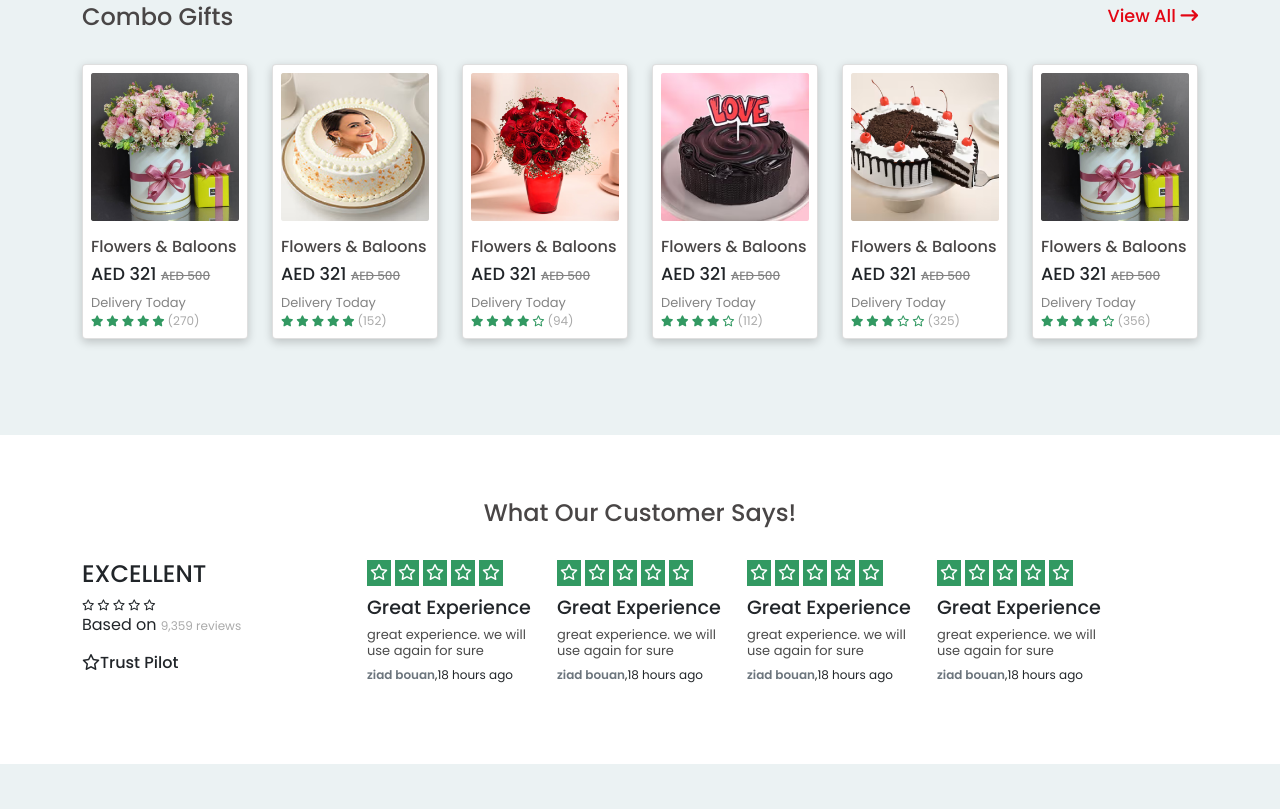
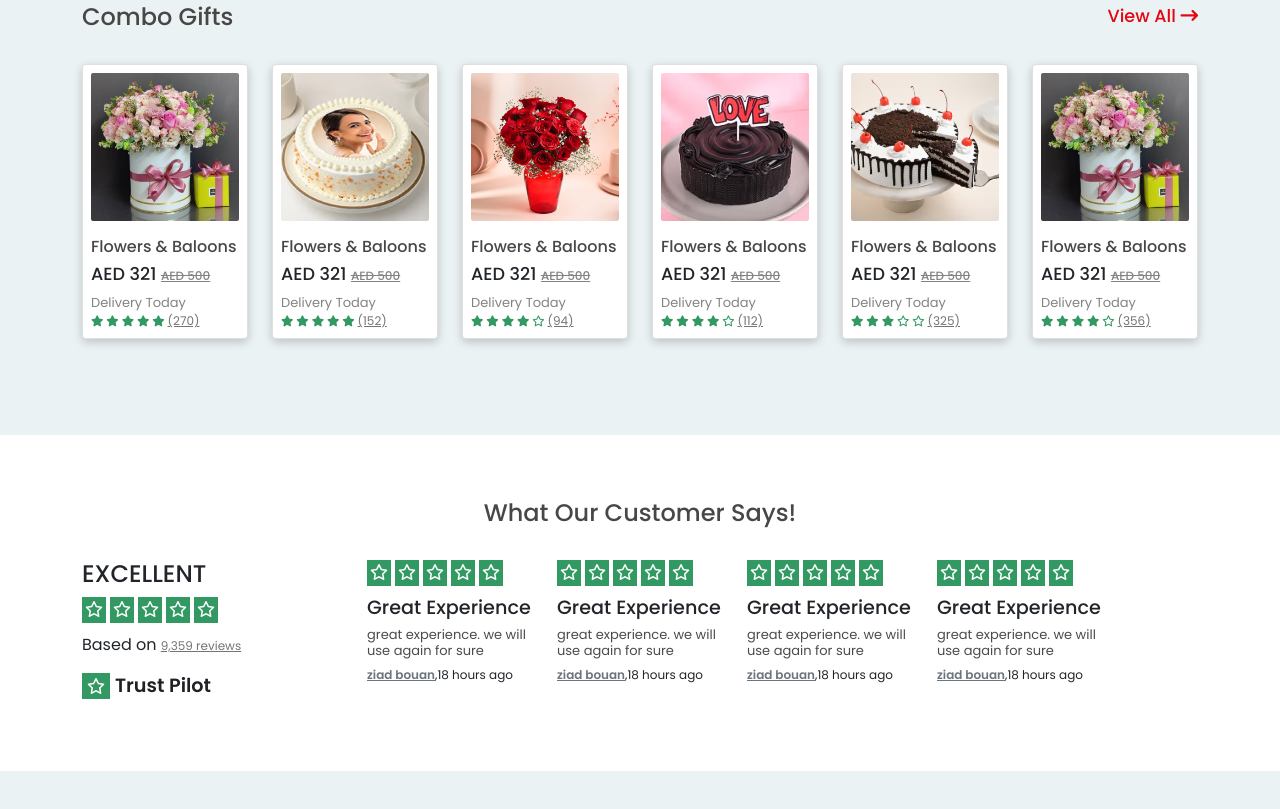
Before and after one commit to AnoopAG91/Real-Flower-Project, a plain HTML site: page index.html in a window 1280 px wide. Shown: the part 1967-2776 px from the top of the page. Drawn offline with nearby package versions, Linux system fonts and the light colour scheme.

Commit message:
added responsive styles

```diff
--- a/css/responsive.css
+++ b/css/responsive.css
@@ -126,5 +126,17 @@
         text-align: center;
     }
 
+    section.valentines-collections h6 {
+        font-size: 12px;
+    }
+    section.valentines-collections h3{
+        font-size: 1.2rem;
+    }
 
+    .right-content .delivery a {
+        font-size: 10px;
+    }
+    .contact-details h5 {
+        font-size: 10px;
+    }
 }
--- a/css/style.css
+++ b/css/style.css
@@ -266,6 +266,20 @@ section.rose-collections-section {
     padding: 1px 3px;
     margin-bottom: 10px;
 }
+
+.bottom-content i {
+    color: #fff;
+    background: #329962;
+    padding: 5px;
+    font-size: 1rem;
+    margin-right: 5px;
+}
+.bottom-content h6 {
+    font-weight: 600;
+    font-size: 1.2rem;
+    color: #212025;
+}
+
 .rating-text p {
     font-size: 12px;
 }
@@ -478,9 +492,10 @@ section.Flower.Arrangements {
     color: #fff;
 }
 .footer h6, span {
-    color: #AAAAAA;
+    color: #747474;
     margin-bottom: 0;
     font-size: 12px;
+    text-decoration: underline;
 }
 .social-icons {
     display: flex;
--- a/index.html
+++ b/index.html
@@ -720,12 +720,22 @@
         <div class="col-lg-3 col-md-12">
           <div class="testimonial-left">
             <h4>EXCELLENT</h4>
-            <div class="star-rating">
-              <i class="fa-regular fa-star"></i>
-              <i class="fa-regular fa-star"></i>
-              <i class="fa-regular fa-star"></i>
-              <i class="fa-regular fa-star"></i>
-              <i class="fa-regular fa-star"></i>
+            <div class="testimonial-rating">
+              <div class="star-div">
+                <i class="fa-regular fa-star"></i>
+              </div>
+              <div class="star-div">
+                <i class="fa-regular fa-star"></i>
+              </div>
+              <div class="star-div">
+                <i class="fa-regular fa-star"></i>
+              </div>
+              <div class="star-div">
+                <i class="fa-regular fa-star"></i>
+              </div>
+              <div class="star-div">
+                <i class="fa-regular fa-star"></i>
+              </div>
             </div>
             <p>Based on <span class="review-text">9,359 reviews</span></p>
 
```
